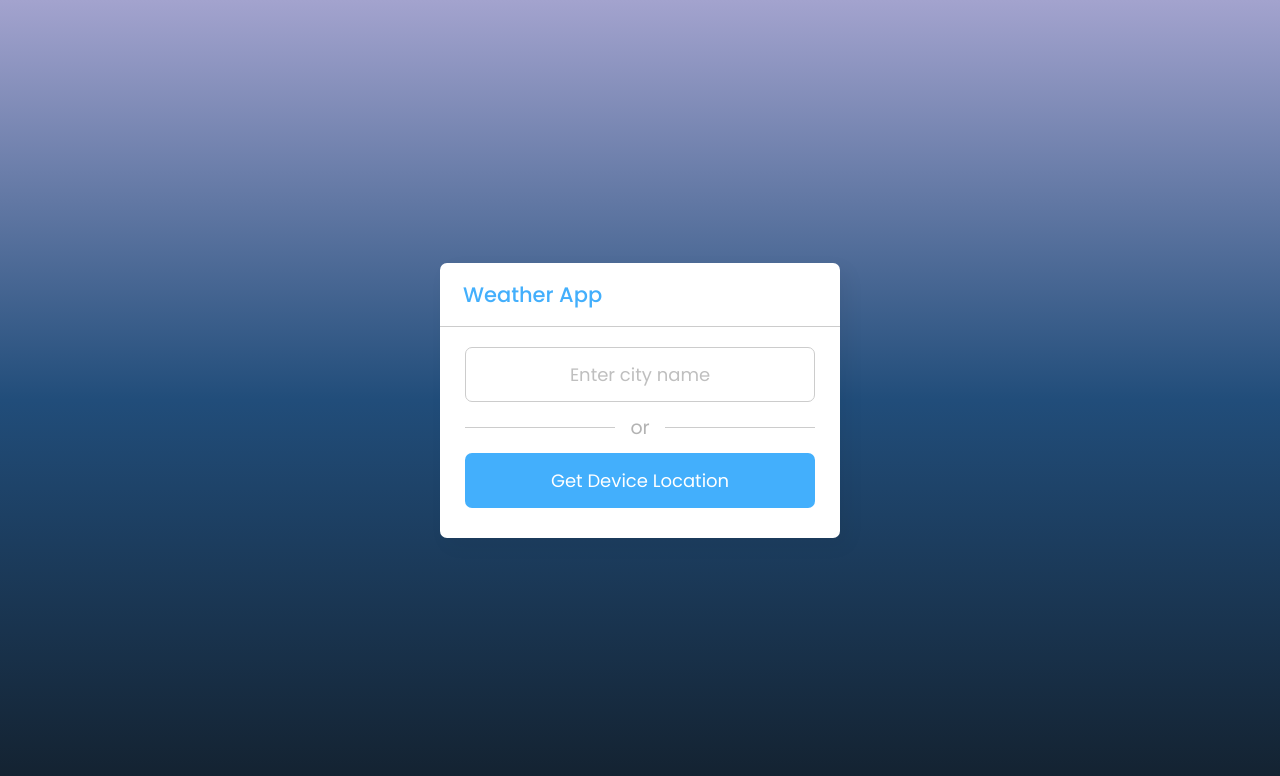
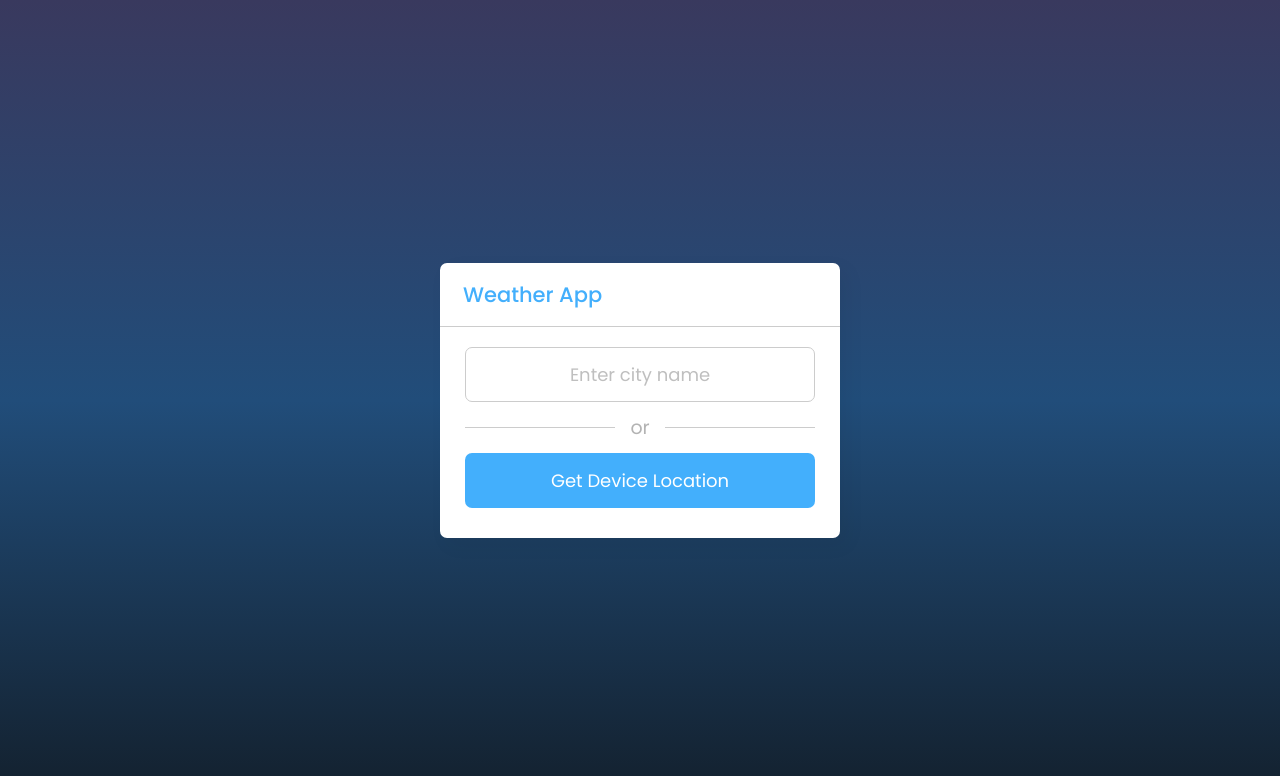
Before and after one commit to harsh95300/weather, a plain HTML site: page index.html in a window 1280 px wide. Drawn offline with nearby package versions, Linux system fonts and the light colour scheme.

Commit message:
Changed bg

```diff
--- a/style.css
+++ b/style.css
@@ -10,7 +10,7 @@ body{
   align-items: center;
   justify-content: center;
   min-height: 100vh;
-  background: linear-gradient(#a3a3ce,#214d7a,#13202d);
+  background: linear-gradient(#39395e,#214d7a,#13202d);
   /* background-image:  url(https://imgs.search.brave.com/u8lkp1sbH9v1O7YOt0qd3UC5XNdHVHlk4mTbcT6qOlg/rs:fit:860:0:0/g:ce/aHR0cHM6Ly93YWxs/cGFwZXJhY2Nlc3Mu/Y29tL2Z1bGwvMTU0/MDAwMS5qcGc) ; */
   /* background-repeat: no-repeat;
   background-size: cover; */
```
